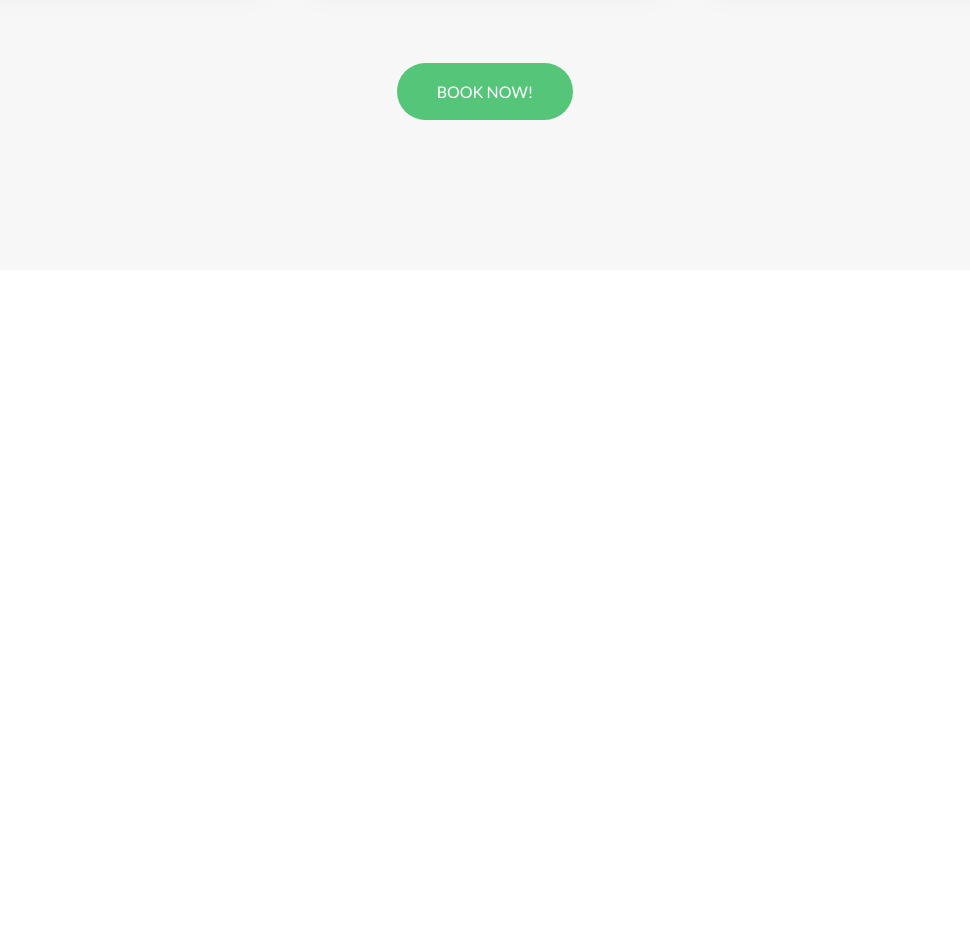
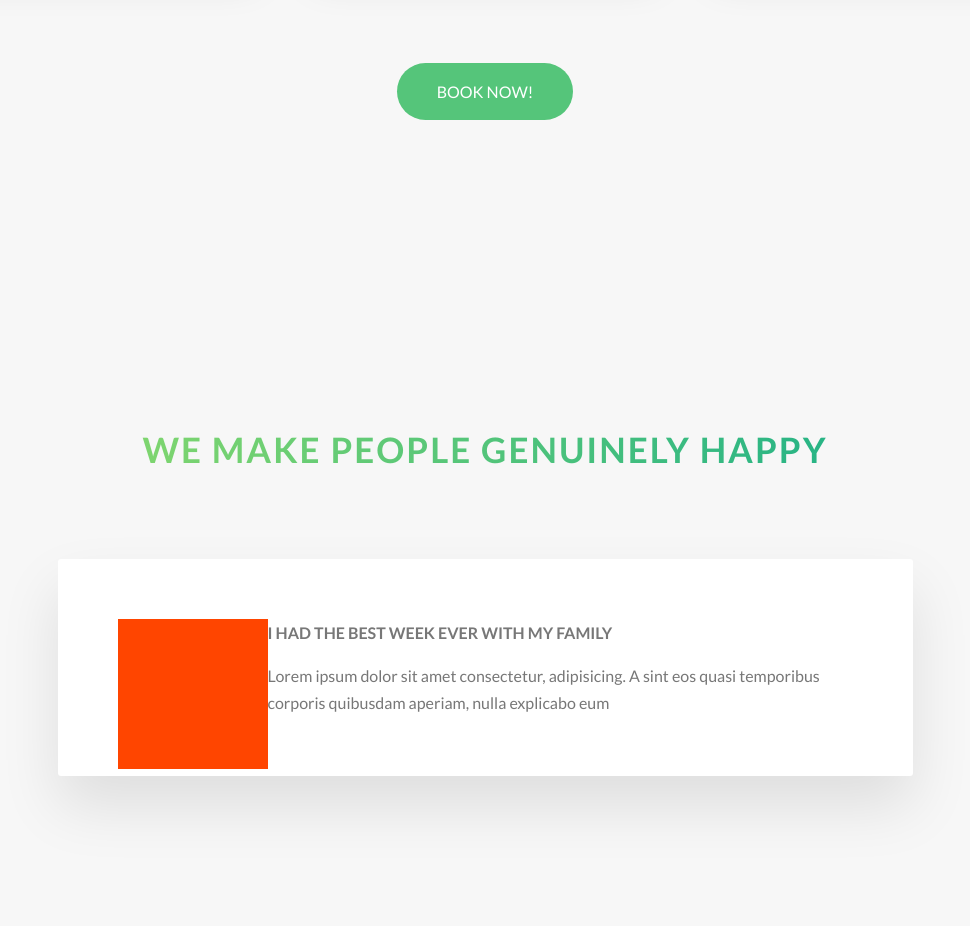
Before and after one commit to aykutterzi/natours, a website: page index.html in a window 1280 px wide. Shown: the part 2997-3926 px from the top of the page, without its empty margins (155-1125 px from the left). Before the commit the page ends 3297 px from the top, so only its background shows below. Drawn offline with Linux system fonts and the light colour scheme.

Commit message:
Building the stories section

```diff
--- a/css/style.css
+++ b/css/style.css
@@ -323,6 +323,20 @@ body {
   .composition:hover .composition__photo:not(:hover) {
     transform: scale(0.95); }
 
+.story {
+  width: 75%;
+  margin: 0 auto;
+  box-shadow: 0 3rem 6rem rgba(0, 0, 0, 0.1);
+  background-color: #fff;
+  border-radius: 3px;
+  padding: 6rem;
+  font-size: 1.6rem; }
+  .story__shape {
+    width: 15rem;
+    height: 15rem;
+    background-color: orangered;
+    float: left; }
+
 .header {
   height: 95vh;
   background-image: linear-gradient(to right bottom, rgba(126, 213, 111, 0.8), rgba(40, 180, 133, 0.8)), url(../img/hero.jpg);
@@ -388,3 +402,8 @@ body {
   background-color: #f7f7f7;
   margin-top: -10rem;
   padding: 25rem 0 15rem 0; }
+
+.section-stories {
+  position: relative;
+  padding: 15rem 0;
+  background-color: #f7f7f7; }
--- a/index.html
+++ b/index.html
@@ -236,6 +236,27 @@
           <a href="#" class="btn btn--green">Book now!</a>
         </div>
       </section>
+
+      <section class="section-stories">
+        <div class="u-center-text u-margin-bottom-big">
+          <h2 class="heading-secondary">We make people genuinely happy</h2>
+        </div>
+
+        <div class="row">
+          <div class="story">
+            <figure class="story__shape"></figure>
+            <div class="story__text">
+              <h3 class="heading-tertiary u-margin-bottom-small">
+                I had the best week ever with my family
+              </h3>
+              <p>
+                Lorem ipsum dolor sit amet consectetur, adipisicing. A sint eos
+                quasi temporibus corporis quibusdam aperiam, nulla explicabo eum
+              </p>
+            </div>
+          </div>
+        </div>
+      </section>
     </main>
 
     <!--
```
